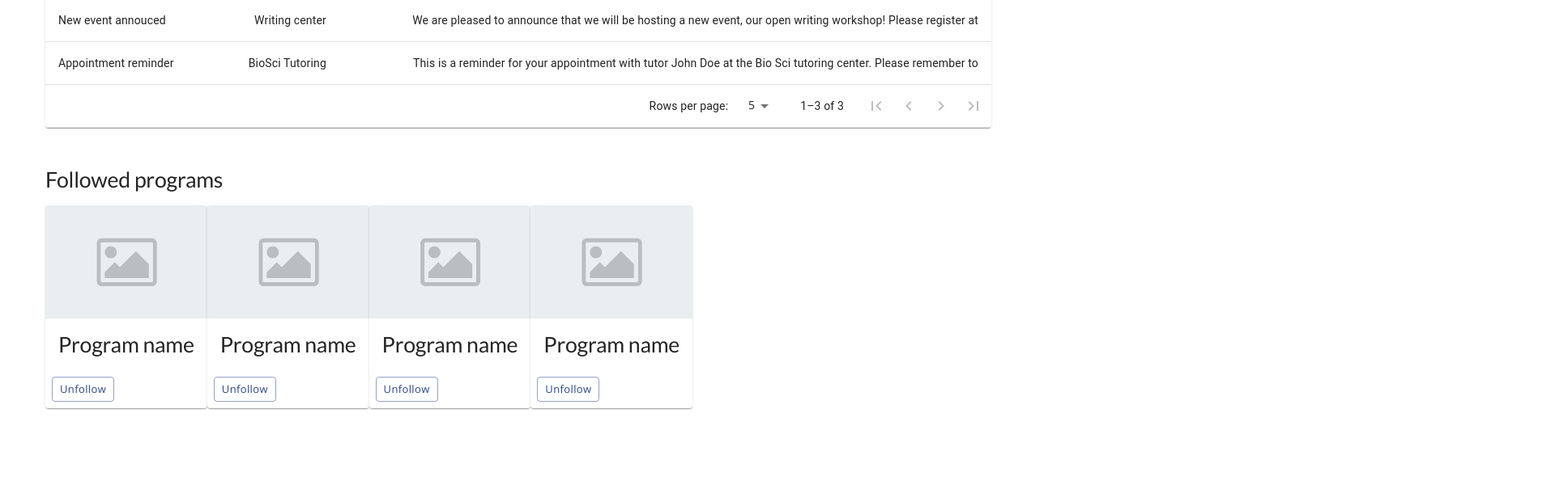
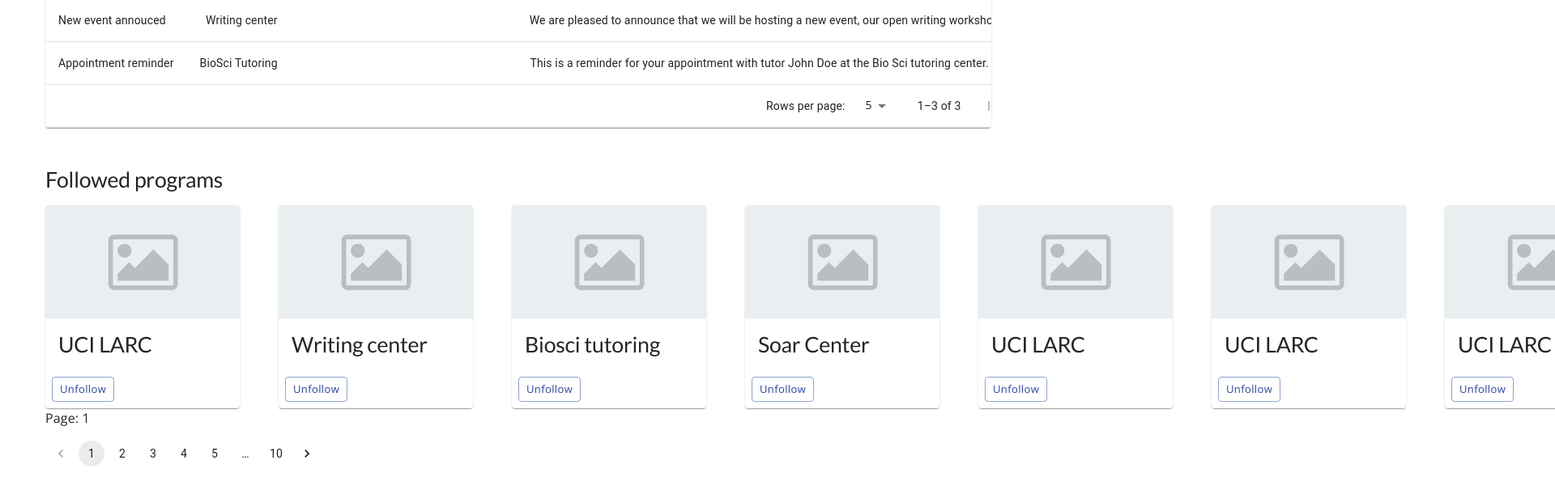
Before and after one commit to mezzaldi/ZOTSUPPORT, a React (Create React App) app in the folder frontend/: page /StudentDashboard in a window 1280 px wide. Shown: the part 736-1352 px from the top of the page at 81% size, 1920 px wide, since content can reach past the window. Before the commit the page ends 1289 px from the top, so only its background shows below. Built offline with nearby package versions, Linux system fonts and the light colour scheme.

Commit message:
created card carousel component and added paginator, need to connect paginator to carousel

```diff
--- /dev/null
+++ b/frontend/src/components/CardCarousel.js
@@ -0,0 +1,32 @@
+import React from 'react';
+import FollowedProgramsData from '../data/FollowedProgramsData';
+import ProgramCard from './ProgramCard';
+import CarouselPaginator from './CarouselPaginator';
+
+
+function determineCardType(cardType) {
+    if (cardType === 'followedPrograms'){
+        return FollowedProgramsData.map((value) => (
+            <ProgramCard programName={value.programName} />
+        ));
+    }
+}
+
+
+
+// props will contain a string representing what kind of card the carousel should contain
+const CardCarousel = (props) => {
+
+    const cards = determineCardType(props.cardType);
+
+    return (
+        <div >
+            <div className='cardContainer'>
+                {cards}
+           </div>
+           <CarouselPaginator/>
+        </div>
+      );
+    };
+
+export default CardCarousel;
--- /dev/null
+++ b/frontend/src/components/CarouselPaginator.js
@@ -0,0 +1,18 @@
+import * as React from 'react';
+import Typography from '@mui/material/Typography';
+import Pagination from '@mui/material/Pagination';
+import Stack from '@mui/material/Stack';
+
+export default function CarouselPaginator() {
+  const [page, setPage] = React.useState(1);
+  const handleChange = (event, value) => {
+    setPage(value);
+  };
+
+  return (
+    <Stack spacing={2}>
+      <Typography>Page: {page}</Typography>
+      <Pagination count={10} page={page} onChange={handleChange} />
+    </Stack>
+  );
+}
--- a/frontend/src/components/NotificationTable.js
+++ b/frontend/src/components/NotificationTable.js
@@ -86,9 +86,9 @@ function createData(title, learningProgram, preview) {
     return { title, learningProgram, preview };
 }
 
-const rows = NotificationData.map((content) => {
+const rows = NotificationData.map((value) => {
 	return(
-		createData(content.title, content.learningProgram, content.preview)
+		createData(value.title, value.learningProgram, value.preview)
 	)
 });
 
@@ -119,14 +119,20 @@ export default function NotificationTable() {
             : rows
           ).map((row) => (
             <TableRow key={row.name}>
-              <TableCell style={{ width: 200 }} component="th" scope="row">
-                {row.title}
+              <TableCell style={{ width: 200}} component="th" scope="row">
+                <div className="tableCellTextContainer">
+                    {row.title}
+                </div>
               </TableCell>
               <TableCell style={{ width: 200 }} align="right">
-                {row.learningProgram}
+                <div className="tableCellTextContainer">
+                    {row.learningProgram}
+                </div>
               </TableCell>
-              <TableCell style={{ width: 1200 }} align="right">
-                {row.preview}
+              <TableCell style={{ width: 1200}} align="right">
+                <div className="tableCellTextContainer">
+                    {row.preview}
+                </div>
               </TableCell>
             </TableRow>
           ))}
--- a/frontend/src/components/ProgramCard.js
+++ b/frontend/src/components/ProgramCard.js
@@ -9,7 +9,7 @@ import Typography from '@mui/material/Typography';
 
 const ProgramCard = (props) => {
   return (
-    <div className="programCard">
+    <div className="card">
         <Card sx={{ maxWidth: 350 }}>
 
             {/* The program header image */}
--- /dev/null
+++ b/frontend/src/data/FollowedProgramsData.js
@@ -0,0 +1,30 @@
+
+
+const FollowedProgramsData = [
+    {
+        "programName": "UCI LARC",
+    },
+    {
+        "programName": "Writing center",
+    },
+    {
+        "programName": "Biosci tutoring",
+    },
+    {
+        "programName": "Soar Center",
+    },
+    {
+        "programName": "UCI LARC",
+    },
+    {
+        "programName": "UCI LARC",
+    },
+    {
+        "programName": "UCI LARC",
+    },
+    {
+        "programName": "UCI LARC",
+    },
+];
+
+export default FollowedProgramsData;
--- a/frontend/src/data/NotificationData.js
+++ b/frontend/src/data/NotificationData.js
@@ -4,7 +4,7 @@ const NotificationData = [
     {
         "title": "Event cancellation",
         "learningProgram": "UCI LARC",
-        "preview": "Your event with UCI LARC has been cancelled. We apologize for the cancellation of event X, please register for"
+        "preview": "Your event with UCI LARC has been cancelled. We apologize for the cancellation of event X, please register for another event on UCI LARC's program page."
     },
     {
         "title": "New event annouced",
--- a/frontend/src/routes/StudentDashboard.js
+++ b/frontend/src/routes/StudentDashboard.js
@@ -1,11 +1,11 @@
 import React from 'react';
-import ProgramCard from '../components/ProgramCard';
 import Typography from '@mui/material/Typography';
 import { LocalizationProvider } from '@mui/x-date-pickers/LocalizationProvider';
 import { AdapterDayjs } from '@mui/x-date-pickers/AdapterDayjs';
 import { DateCalendar } from '@mui/x-date-pickers/DateCalendar';
 
 import NotificationTable from '../components/NotificationTable';
+import CardCarousel from '../components/CardCarousel';
 
 
 const StudentDashboardPage = () => {
@@ -44,13 +44,7 @@ const StudentDashboardPage = () => {
             </Typography>
         </div>
 
-        <div className='cardContainer'>
-            <ProgramCard programName="Program name"/>
-            <ProgramCard programName="Program name"/>
-            <ProgramCard programName="Program name"/>
-            <ProgramCard programName="Program name"/>
-        </div>
-
+        <CardCarousel cardType='followedPrograms'/>
 
     </div>
   );
--- a/frontend/src/styles.scss
+++ b/frontend/src/styles.scss
@@ -25,7 +25,8 @@
 }
 
 .card {
-    margin-right:1.3rem;
+    margin-right: 3rem;
+    min-width: 15rem;
 }
 
 .navbarTitle {
@@ -38,3 +39,9 @@
     margin-right: 10px;
     border-radius: 50%;
 }
+
+.tableCellTextContainer {
+    overflow: hidden;
+    text-overflow: ellipsis;
+    white-space: nowrap;
+}
```
